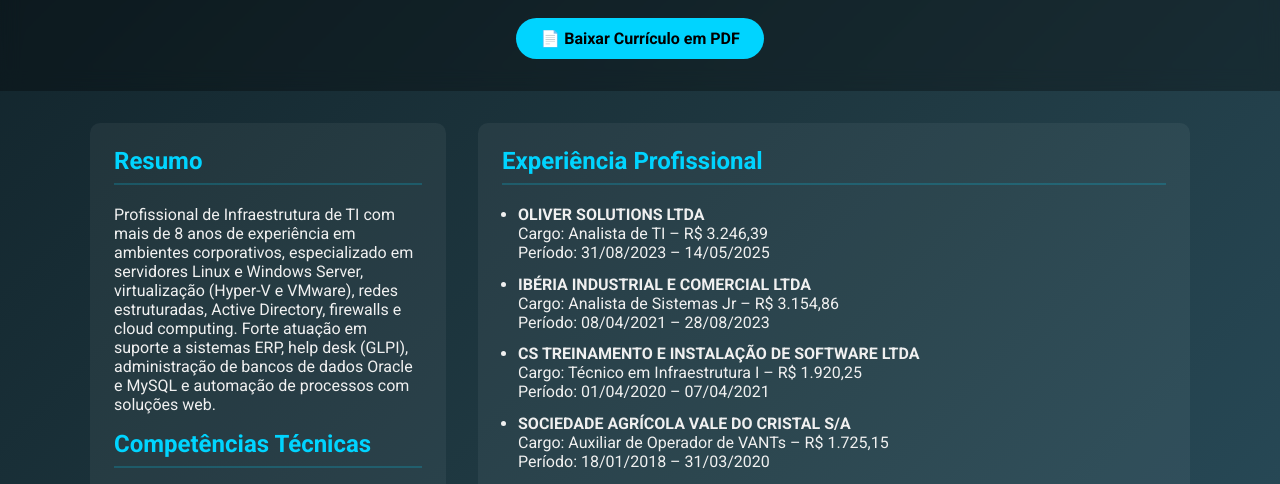
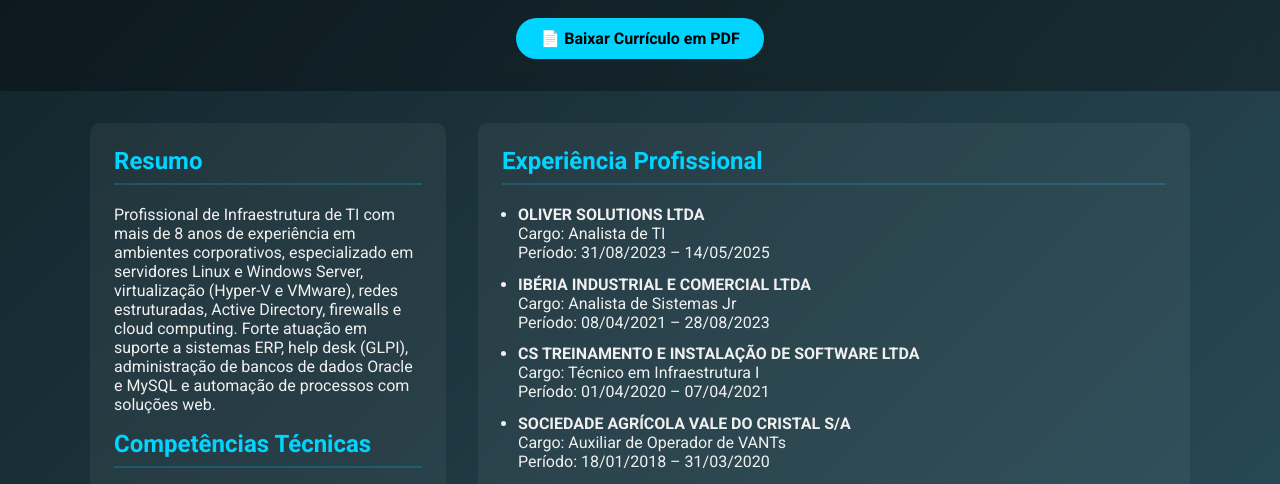
Before and after one commit to joaovitor4962/Portfolio, a plain HTML site: page index.html in a window 1280 px wide. Shown: the part 275-759 px from the top of the page. Drawn offline with Linux system fonts and the light colour scheme.

Commit message:
index.html

```diff
--- a/index.html
+++ b/index.html
@@ -145,22 +145,22 @@
       <ul>
         <li>
           <strong>OLIVER SOLUTIONS LTDA</strong><br>
-          Cargo: Analista de TI – R$ 3.246,39<br>
+          Cargo: Analista de TI<br>
           Período: 31/08/2023 – 14/05/2025
         </li>
         <li>
           <strong>IBÉRIA INDUSTRIAL E COMERCIAL LTDA</strong><br>
-          Cargo: Analista de Sistemas Jr – R$ 3.154,86<br>
+          Cargo: Analista de Sistemas Jr<br>
           Período: 08/04/2021 – 28/08/2023
         </li>
         <li>
           <strong>CS TREINAMENTO E INSTALAÇÃO DE SOFTWARE LTDA</strong><br>
-          Cargo: Técnico em Infraestrutura I – R$ 1.920,25<br>
+          Cargo: Técnico em Infraestrutura I<br>
           Período: 01/04/2020 – 07/04/2021
         </li>
         <li>
           <strong>SOCIEDADE AGRÍCOLA VALE DO CRISTAL S/A</strong><br>
-          Cargo: Auxiliar de Operador de VANTs – R$ 1.725,15<br>
+          Cargo: Auxiliar de Operador de VANTs<br>
           Período: 18/01/2018 – 31/03/2020
         </li>
       </ul>
```
